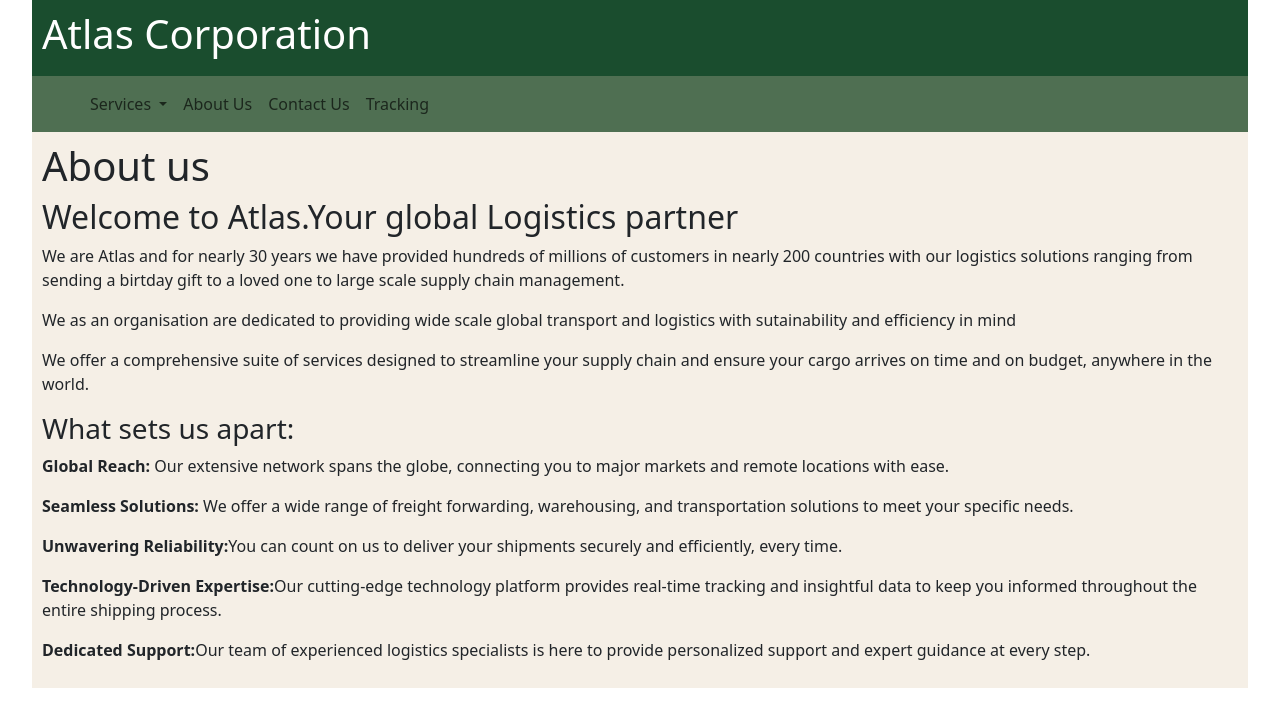
After one commit to MaddoxMarkKibati/LiveLab2, a PHP site: page /Test2.html in a window 1280 px wide. The commit adds this page. Shown: the top 727 px of the page. Run offline with PHP 8.4, Linux system fonts and the light colour scheme.

Commit message:
Commit 7:Making a test class for bootstrap and drop down menu

```diff
--- a/CSS/GenStructure.css
+++ b/CSS/GenStructure.css
@@ -31,3 +31,12 @@
 .segment.body {
   background-color: #F5EFE6; /* Cream */
 }
+
+.bg-custom {
+  background-color: #4F6F52;
+}
+
+.navbar-custom-width {
+  width: 95%;
+  margin: 0 auto;
+}
--- /dev/null
+++ b/Test2.html
@@ -0,0 +1,71 @@
+<!DOCTYPE html>
+<html lang="en">
+<head>
+  <title>Atlas Corporation</title>
+  <link href="https://cdn.jsdelivr.net/npm/bootstrap@5.3.3/dist/css/bootstrap.min.css" rel="stylesheet" integrity="sha384-QWTKZyjpPEjISv5WaRU9OFeRpok6YctnYmDr5pNlyT2bRjXh0JMhjY6hW+ALEwIH" crossorigin="anonymous">
+  <link rel="stylesheet" href="CSS/GenStructure.css">
+</head>
+
+<body>
+  <header class="segment header">
+    <h1 style="color: #FFFFFF">Atlas Corporation</h1>
+  </header>
+
+  <nav class="navbar navbar-expand-lg navbar-light bg-custom navbar-custom-width">
+    <div class="container">
+      <button class="navbar-toggler" type="button" data-bs-toggle="collapse" data-bs-target="#navbarNav" aria-controls="navbarNav" aria-expanded="false" aria-label="Toggle navigation">
+        <span class="navbar-toggler-icon"></span>
+      </button>
+      <div class="collapse navbar-collapse" id="navbarNav">
+
+        <ul class="navbar-nav">
+          <li class="nav-item dropdown">
+            <a class="nav-link dropdown-toggle" href="#" id="navbarDropdown" role="button" data-bs-toggle="dropdown" aria-expanded="false">
+              Services
+            </a>
+            <div class="dropdown-menu" aria-labelledby="navbarDropdown">
+              <a class="dropdown-item" href="#">Express Shipping</a>
+              <a class="dropdown-item" href="#">Freight Shipping</a>
+              <div class="dropdown-divider"></div>
+              <a class="dropdown-item" href="#">Cargo Insurance</a>
+            </div>
+          </li>
+
+          <li class="nav-item">
+            <a class="nav-link" href="#">About Us</a>
+          </li>
+
+          <li class="nav-item">
+            <a class="nav-link" href="#">Contact Us</a>
+          </li>
+
+          <li class="nav-item">
+            <a class="nav-link" href="#">Tracking</a>
+          </li>
+        </ul>
+      </div>
+    </div>
+  </nav>
+
+  <div class="segment body">
+  <!--Class for body/main content section-->
+  <h1>About us</h1> <!--Heading 1-->
+  <h2>Welcome to Atlas.Your global Logistics partner</h2> <!--Heading 2-->
+  <!--Basic text-->
+  <p>We are Atlas and for nearly 30 years we have provided hundreds of millions of customers in nearly 200 countries with our logistics solutions ranging from sending a birtday gift to a loved one to large scale supply chain management.</p>
+  <p>We as an organisation are dedicated to providing wide scale global transport and logistics with sutainability and efficiency in mind</p>
+  <p>We offer a comprehensive suite of services designed to streamline your supply chain and ensure your cargo arrives on time and on budget, anywhere in the world.</p>
+
+  <h3>What sets us apart:</h3> <!--Heading 3-->
+  <!--Basic text with strong formatting for bolding-->
+  <p><strong>Global Reach:</strong> Our extensive network spans the globe, connecting you to major markets and remote locations with ease.</p>
+  <p><strong>Seamless Solutions:</strong> We offer a wide range of freight forwarding, warehousing, and transportation solutions to meet your specific needs.</p>
+  <p><strong>Unwavering Reliability:</strong>You can count on us to deliver your shipments securely and efficiently, every time.</p>
+  <p><strong>Technology-Driven Expertise:</strong>Our cutting-edge technology platform provides real-time tracking and insightful data to keep you informed throughout the entire shipping process.</p>
+  <p><strong>Dedicated Support:</strong>Our team of experienced logistics specialists is here to provide personalized support and expert guidance at every step.</p>
+
+</div>
+
+  <script src="https://cdn.jsdelivr.net/npm/bootstrap@5.3.3/dist/js/bootstrap.bundle.min.js" integrity="sha384-YvpcrYf0tY3lHB60NNkmXc5s9fDVZLESaAA55NDzOxhy9GkcIdslK1eN7N6jIeHz" crossorigin="anonymous"></script>
+</body>
+</html>
```
